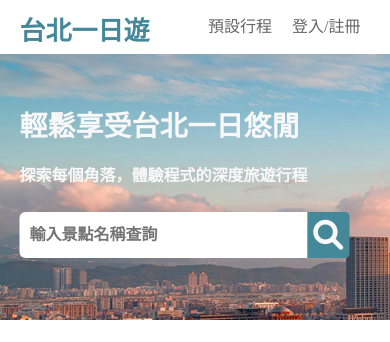
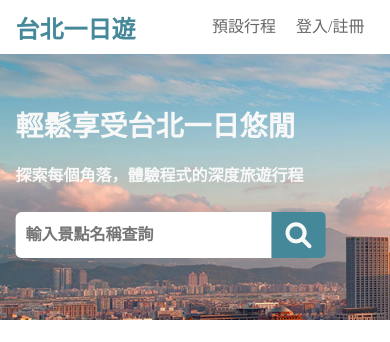
Before and after one commit to tian830426/taipei-day-trip, a Flask app: page / in a window 390 px wide. Shown: the top 342 px of the page. Run offline with Flask 2, Linux system fonts and the light colour scheme; data comes from the database, SQL or seed files in the repository.

Commit message:
search weigth and imgboxes weigrh 92%

```diff
--- a/taipei-day-trip/static/css/index.css
+++ b/taipei-day-trip/static/css/index.css
@@ -31,7 +31,7 @@ nav .nav-bar {
 }
 @media (max-width: 500px) {
   nav .nav-bar {
-    width: 90%;
+    width: 92%;
   }
 }
 @media (max-width: 360px) {
@@ -47,7 +47,7 @@ nav .nav-bar .nav-bar-left p {
 }
 @media (max-width: 500px) {
   nav .nav-bar .nav-bar-left p {
-    font-size: 26px;
+    font-size: 24px;
   }
 }
 @media (max-width: 360px) {
@@ -99,7 +99,7 @@ main .pageOne .text {
 }
 @media (max-width: 500px) {
   main .pageOne .text {
-    width: 90%;
+    width: 92%;
   }
 }
 @media (max-width: 360px) {
@@ -139,7 +139,7 @@ main .pageOne .text .but {
 }
 @media (max-width: 500px) {
   main .pageOne .text .but {
-    width: 330px;
+    width: 310px;
   }
 }
 @media (max-width: 360px) {
@@ -158,6 +158,11 @@ main .pageOne .text .but .search {
   padding: 15px 10px;
   border: none;
   border-radius: 6px 0 0 6px;
+}
+@media (max-width: 500px) {
+  main .pageOne .text .but .search {
+    width: 280px;
+  }
 }
 @media (max-width: 360px) {
   main .pageOne .text .but .search {
@@ -182,6 +187,11 @@ main .pageOne .text .but .icon {
 main .pageOne .text .but .icon i {
   color: #F8F8F8;
   font-size: 30px;
+}
+@media (max-width: 500px) {
+  main .pageOne .text .but .icon i {
+    font-size: 26px;
+  }
 }
 @media (max-width: 360px) {
   main .pageOne .text .but .icon i {
@@ -264,8 +274,8 @@ main .pageTwo .imgBoxes {
 }
 @media (max-width: 500px) {
   main .pageTwo .imgBoxes {
-    width: 90%;
-    margin: 25px auto;
+    width: 92%;
+    margin: 30px auto;
     grid-gap: 15px;
   }
 }
@@ -275,7 +285,7 @@ main .pageTwo .imgBoxes {
     grid-template-columns: repeat(1, 322px);
     grid-template-rows: repeat(12, 235px);
     grid-gap: 15px;
-    margin: 20px auto;
+    margin: 30px auto;
   }
 }
 main .pageTwo .imgBoxes .item {
--- a/taipei-day-trip/static/css/index.scss
+++ b/taipei-day-trip/static/css/index.scss
@@ -45,7 +45,7 @@ nav{
             width:90%;
         }
         @include rwdThird{
-            width:90%;
+            width:92%;
         }
         @include mobile{
             width:90%;
@@ -57,7 +57,7 @@ nav{
                 font-weight: 700;
                 color:#448899;
                 @include rwdThird{
-                    font-size: 26px;
+                    font-size: 24px;
                 }
                 @include mobile{
                     font-size: 24px;
@@ -103,7 +103,7 @@ main{
                 width:90%;
             }
             @include rwdThird(){
-                width:90%;
+                width: 92%;
             }
             @include mobile{
                 width: 100%;
@@ -133,8 +133,8 @@ main{
             width: 460px;
             height: 46px;
             display: flex;
-            @include rwdThird(){
-                width:330px;
+            @include rwdThird{
+                width: 310px;
             }
             @include mobile{
                 width: 280px;
@@ -150,6 +150,9 @@ main{
                 padding: 15px 10px;
                 border: none;
                 border-radius: 6px 0 0 6px;
+                @include rwdThird{
+                    width: 280px;
+                }
                 @include mobile{
                     width: 230px;
                 }
@@ -169,6 +172,9 @@ main{
                 i{
                     color: #F8F8F8;
                     font-size: 30px;
+                    @include rwdThird{
+                    font-size: 26px;
+                    }
                     @include mobile{
                     font-size: 24px;
                     }
@@ -243,8 +249,8 @@ main{
                 margin: 35px auto;
             }
             @include rwdThird(){
-                width: 90%;
-                margin: 25px auto;
+                width: 92%;
+                margin: 30px auto;
                 grid-gap:15px;
             }
             @include mobile{
@@ -252,7 +258,7 @@ main{
                 grid-template-columns: repeat(1,322px);
                 grid-template-rows: repeat(12,235px);
                 grid-gap:15px;
-                margin: 20px auto;
+                margin: 30px auto;
             }
             .item{
                 width:100%;
```
Also changed, not shown: 1 other file.
